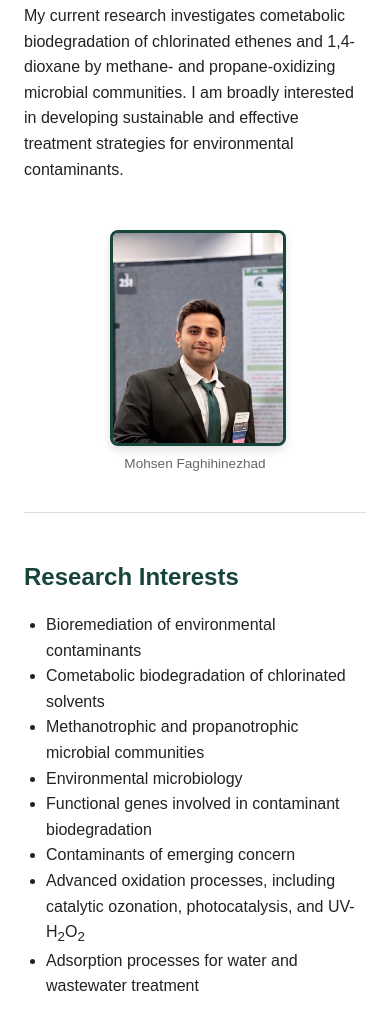
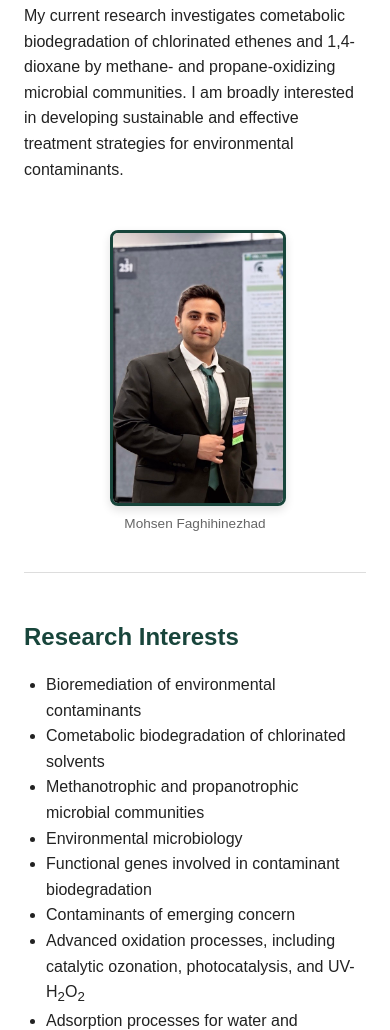
Before and after one commit to mohsenfaghihinezhad/mohsenfaghihinezhad.github.io, a plain HTML site: page index.html in a window 390 px wide. Shown: the part 786-1816 px from the top of the page. Drawn offline with Linux system fonts and the light colour scheme.

Commit message:
Update index.html

```diff
--- a/index.html
+++ b/index.html
@@ -90,9 +90,9 @@
 
  .profile-photo {
   width: 190px;
-      height: 235px;
+  height: 300px;
   object-fit: cover;
-      object-position: center top;
+  object-position: center 35%;
   border-radius: 8px;
   border: 3px solid #18453B;
   box-shadow: 0 4px 10px rgba(0,0,0,0.12);
@@ -130,7 +130,7 @@
 
       .profile-photo {
         width: 170px;
-        height: 210px;
+        height: 270px;
       }
 
       .about-text {
```
Lines whose indentation alone changed are shown as unchanged.
